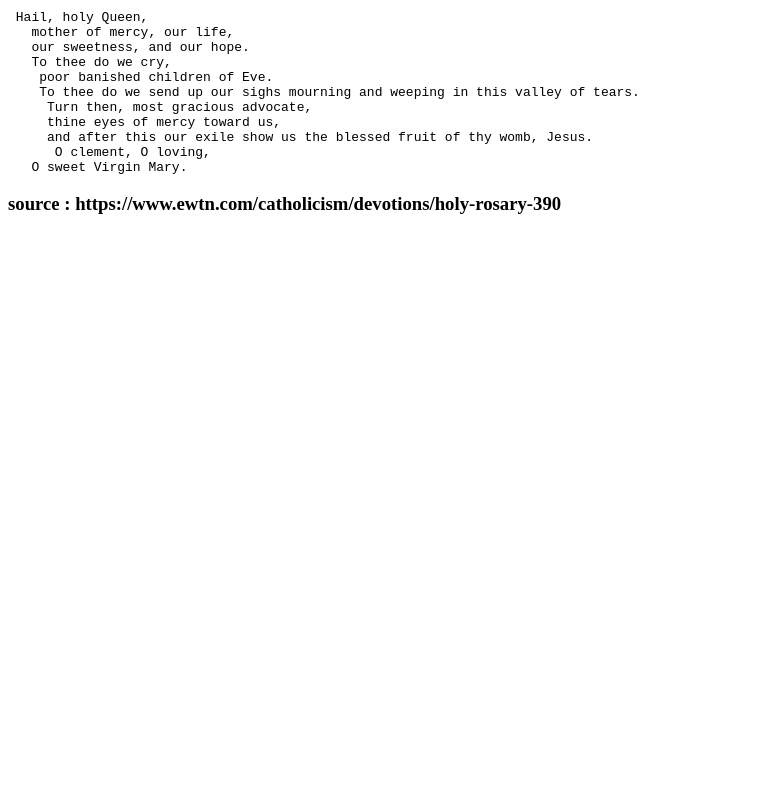
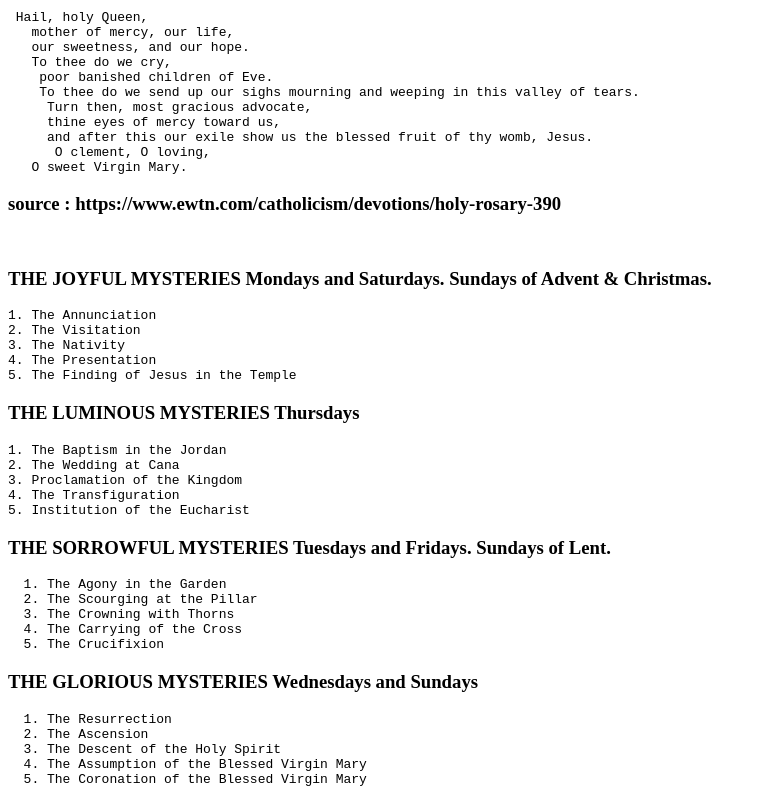
Before and after one commit to pqmzla1029/rosary, a plain HTML site: page index.html in a window 1280 px wide. Shown: the part 1417-2217 px from the top of the page, without its empty margins (0-766 px from the left). Before the commit the page ends 1679 px from the top, so only its background shows below. Drawn offline with Linux system fonts and the light colour scheme.

Commit message:
Update index.html

```diff
--- a/index.html
+++ b/index.html
@@ -14,7 +14,7 @@ The Sign of the Cross;
 3x Hail Mary ( one for the faith, hope, and charity each)
 1x Glory Be
 
-Will go through all Mysteries (cycle through 4 on 4 weeks) and do one decade
+Will go through all Mysteries (cycle through 4(JOYFUL, SORROWFUL, GLORIOUS, LUMINOUS) on 4 weeks) and do one decade
 1x Lord's Prayer
 2x Hail Mary
 1x Glory Be
@@ -102,3 +102,44 @@ Amen.</pre>
 
 <h3> source : https://www.ewtn.com/catholicism/devotions/holy-rosary-390  </h3>
 <pre> </pre>
+
+<h3>THE JOYFUL MYSTERIES
+Mondays and Saturdays.
+Sundays of Advent & Christmas.</h3>
+<pre>
+1. The Annunciation
+2. The Visitation
+3. The Nativity
+4. The Presentation
+5. The Finding of Jesus in the Temple
+</pre>
+<h3>THE LUMINOUS MYSTERIES
+Thursdays</h3>
+<pre>
+1. The Baptism in the Jordan
+2. The Wedding at Cana
+3. Proclamation of the Kingdom
+4. The Transfiguration
+5. Institution of the Eucharist
+</pre>
+
+<h3>THE SORROWFUL MYSTERIES
+Tuesdays and Fridays.
+Sundays of Lent.</h3>
+<pre>
+  1. The Agony in the Garden
+  2. The Scourging at the Pillar
+  3. The Crowning with Thorns
+  4. The Carrying of the Cross
+  5. The Crucifixion
+</pre>
+
+<h3>THE GLORIOUS MYSTERIES
+Wednesdays and Sundays</h3>
+<pre>
+  1. The Resurrection
+  2. The Ascension
+  3. The Descent of the Holy Spirit
+  4. The Assumption of the Blessed Virgin Mary
+  5. The Coronation of the Blessed Virgin Mary
+</pre>
```
